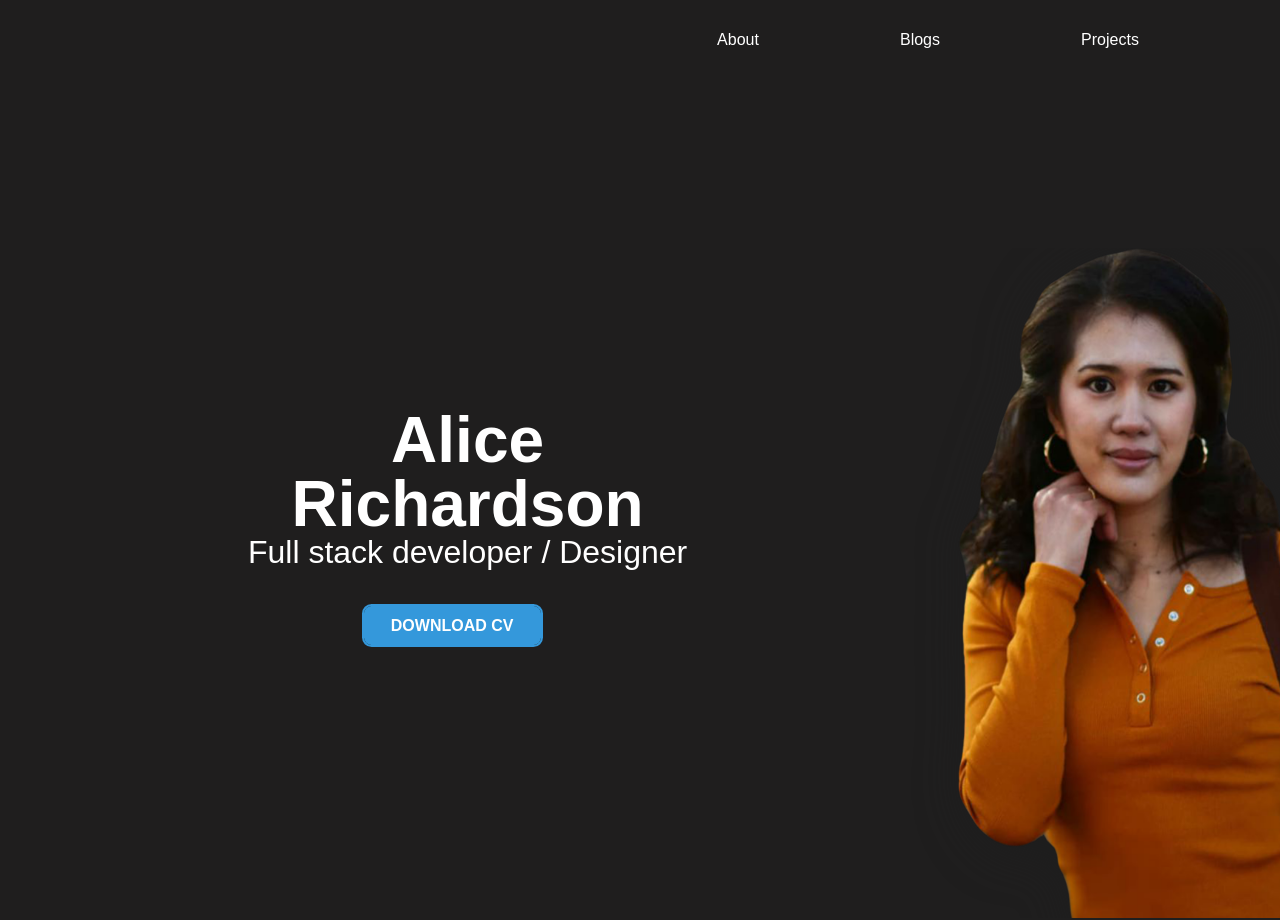
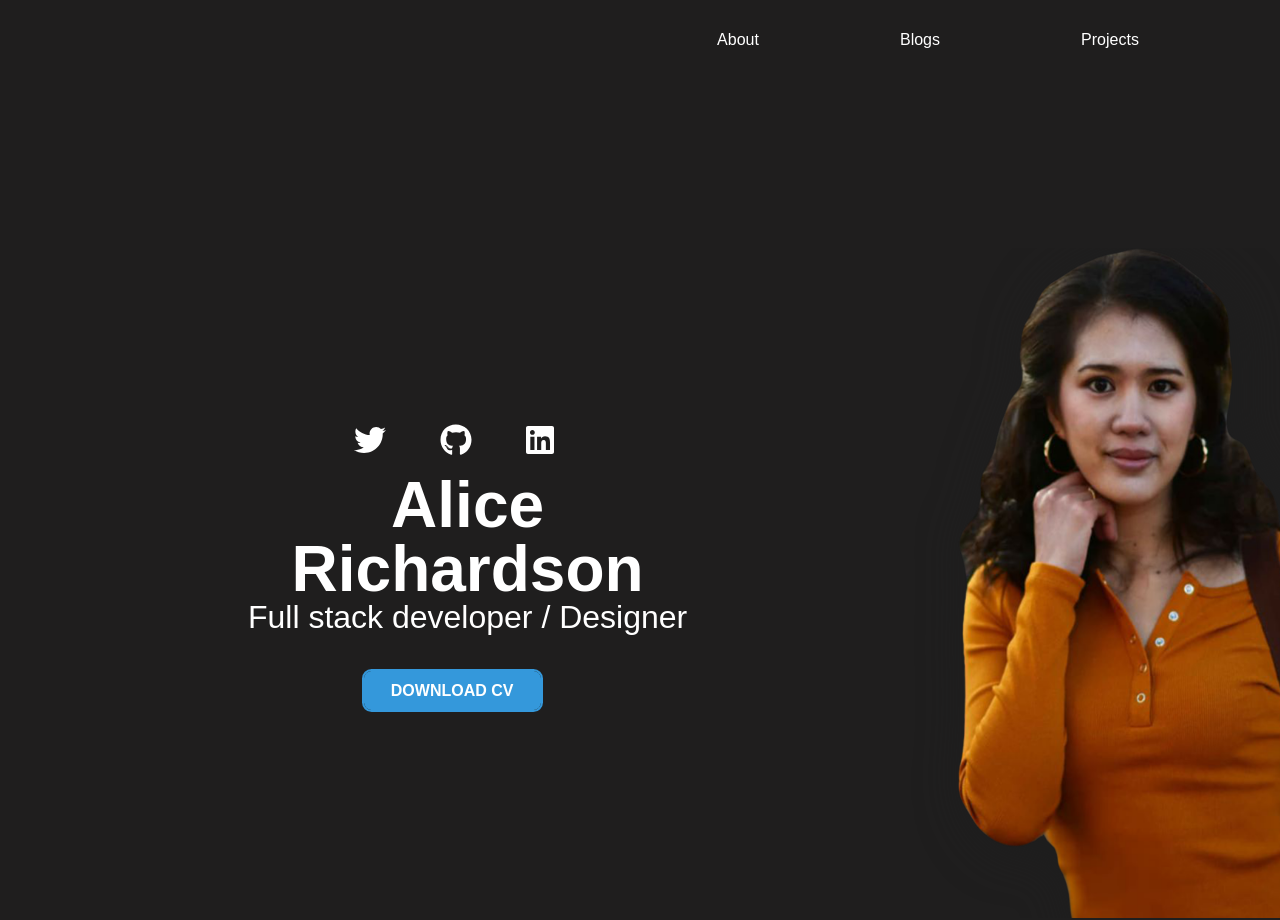
Before and after one commit to Alicerichardson28/portfolio, a React (Create React App) app: page / in a window 1280 px wide. Shown: the top 920 px of the page. Built offline with nearby package versions, Linux system fonts and the light colour scheme.

Commit message:
add icon

```diff
--- a/package.json
+++ b/package.json
@@ -3,6 +3,10 @@
   "version": "0.1.0",
   "private": true,
   "dependencies": {
+    "@fortawesome/fontawesome-svg-core": "^1.2.32",
+    "@fortawesome/free-brands-svg-icons": "^5.15.1",
+    "@fortawesome/free-solid-svg-icons": "^5.15.1",
+    "@fortawesome/react-fontawesome": "^0.1.11",
     "@material-ui/core": "^4.11.0",
     "@testing-library/jest-dom": "^4.2.4",
     "@testing-library/react": "^9.3.2",
@@ -11,6 +15,7 @@
     "react": "^16.13.1",
     "react-animations": "^1.0.0",
     "react-dom": "^16.13.1",
+    "react-fontawesome": "^1.7.1",
     "react-router-dom": "^5.2.0",
     "react-router-link": "^2.0.2",
     "react-scripts": "3.4.3"
--- a/src/components/Home.css
+++ b/src/components/Home.css
@@ -165,7 +165,7 @@ a {
 }
 
 .content-container {
-    margin-top: 10em;
+    margin-top: 3em;
     width: 100%;
     height: 100%;
 }
--- a/src/components/Home.js
+++ b/src/components/Home.js
@@ -2,7 +2,12 @@ import React, { Component } from 'react'
 import PDF from '../picture/Alice Richardson.pdf'
 import './Home.css'
 import { Link } from 'react-router-dom';
+import { fab } from '@fortawesome/free-brands-svg-icons'
+import { library } from '@fortawesome/fontawesome-svg-core'
+import Icon from './Icon'
 import Parada from '../picture/parada.png'
+
+library.add(fab)
 export default class Navbar extends Component {
     render() {
         return (
@@ -21,6 +26,8 @@ export default class Navbar extends Component {
                         </ul>
                     <div className='name-container'>
                         <div className='content-container'>
+                            <Icon/>
+                            <br></br>
                             <h1 className='name'>Alice Richardson</h1>
                             <h2 className='job-title'>Full stack developer / Designer</h2>
                             <br></br>
--- /dev/null
+++ b/src/components/Icon.css
@@ -0,0 +1,13 @@
+
+.container-icons ul{
+    display: flex;
+    justify-content: space-between;
+    flex-direction: row;
+    padding-top: 8em;
+    width: 40%;
+    margin-left: 8.5em;
+  }
+
+  .container-icons li {
+    font-size: 2em !important;
+  }
--- /dev/null
+++ b/src/components/Icon.js
@@ -0,0 +1,27 @@
+import React from 'react'
+import { FontAwesomeIcon } from '@fortawesome/react-fontawesome'
+import { fab } from '@fortawesome/free-brands-svg-icons'
+import { library } from '@fortawesome/fontawesome-svg-core'
+import './Icon.css'
+
+library.add(fab)
+
+export default function Icon() {
+    return (
+        <div>
+            <div className='container-icons'>
+                <ul className='list-of-icons'>
+                    <a href='https://twitter.com/ParadaRichards1'>
+                    <li><FontAwesomeIcon icon={['fab', 'twitter']}/></li>
+                    </a>
+                    <a href='https://github.com/Alicerichardson28'>
+                    <li><FontAwesomeIcon icon={['fab', 'github']}/></li>
+                    </a>
+                    <a href='https://www.linkedin.com/in/alice-richardson-dev/'>
+                    <li><FontAwesomeIcon icon={['fab', 'linkedin']}/></li>
+                    </a>
+                </ul>
+            </div>
+        </div>
+    )
+}
```
Also changed, not shown: 1 other file (tests, documents, lock files or other folders).
